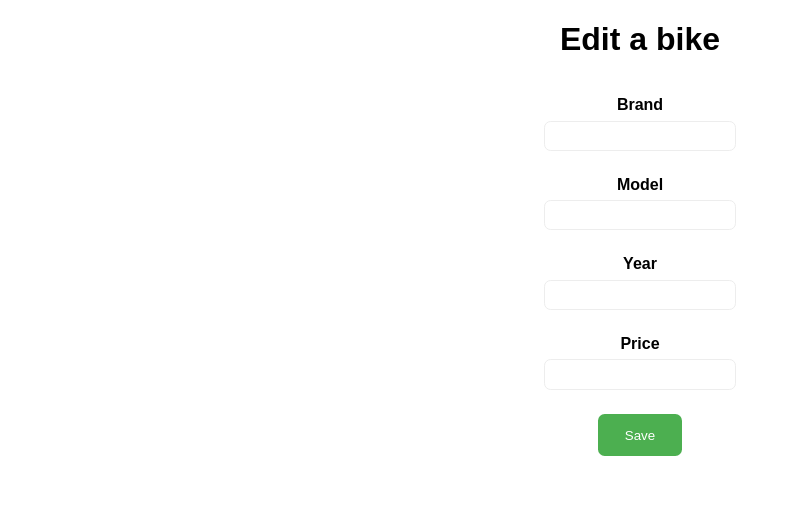
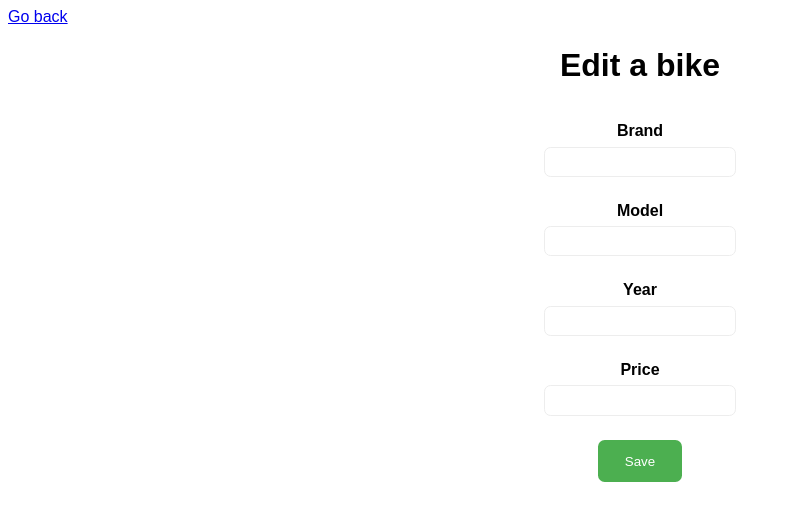
Before and after one commit to jackinf/fullstack-demo-bair, a plain HTML site: page frontend/pages/edit-bike/edit-bike.html in a window 1280 px wide. Shown: the whole page, without its empty margins (0-791 px from the left). Drawn offline with Linux system fonts and the light colour scheme; no server answers.

Commit message:
documentation

```diff
--- a/frontend/pages/edit-bike/edit-bike.html
+++ b/frontend/pages/edit-bike/edit-bike.html
@@ -9,6 +9,7 @@
     <link rel="stylesheet" href="edit-bike.css">
 </head>
 <body>
+    <a href="../bike-list/bike-list.html">Go back</a>
     <h1 class="title">Edit a bike</h1>
     <form onsubmit="editBike(event)" action="" class="bike-form">
         <label for="brand">Brand</label>
```
Also changed, not shown: docs/bikes.png (added), docs/bikes_edit.png (added), docs/bikes_new.png (added), readme.md (added).
